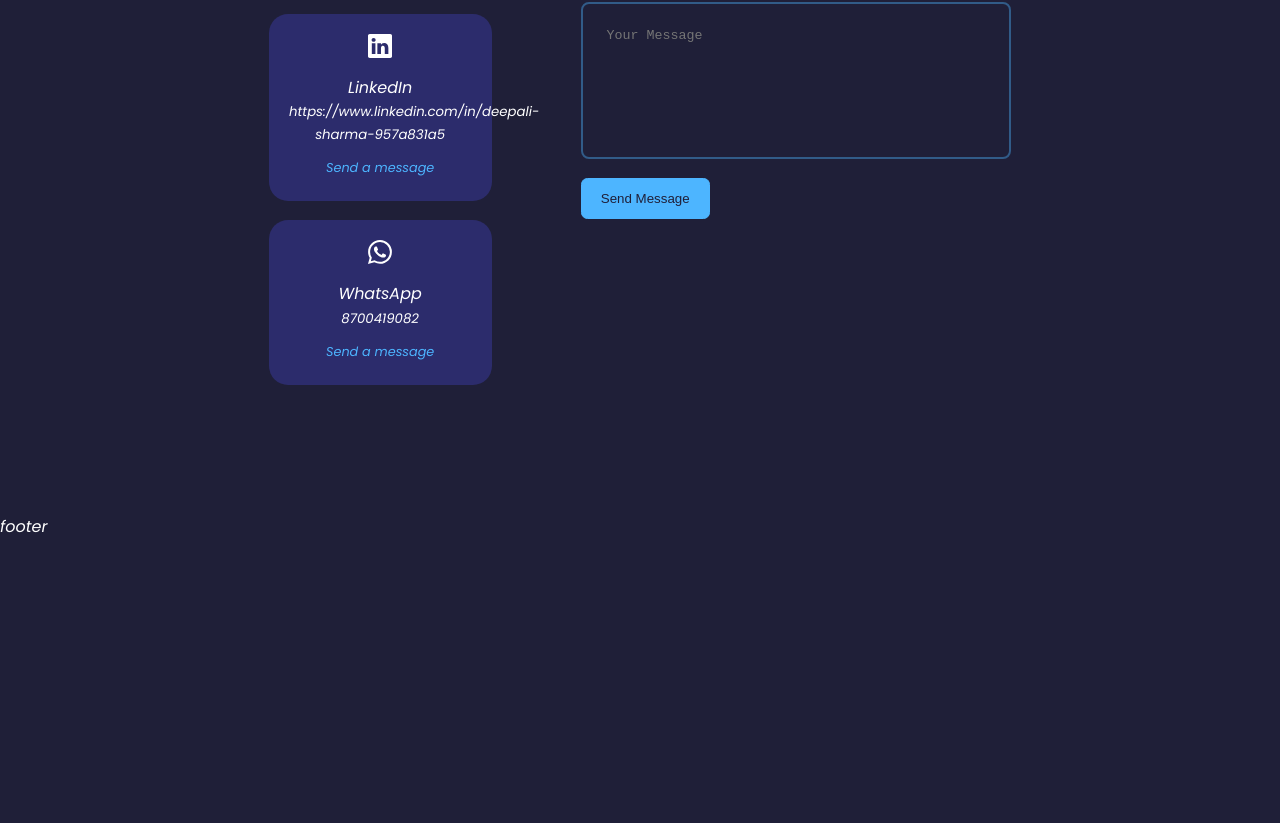
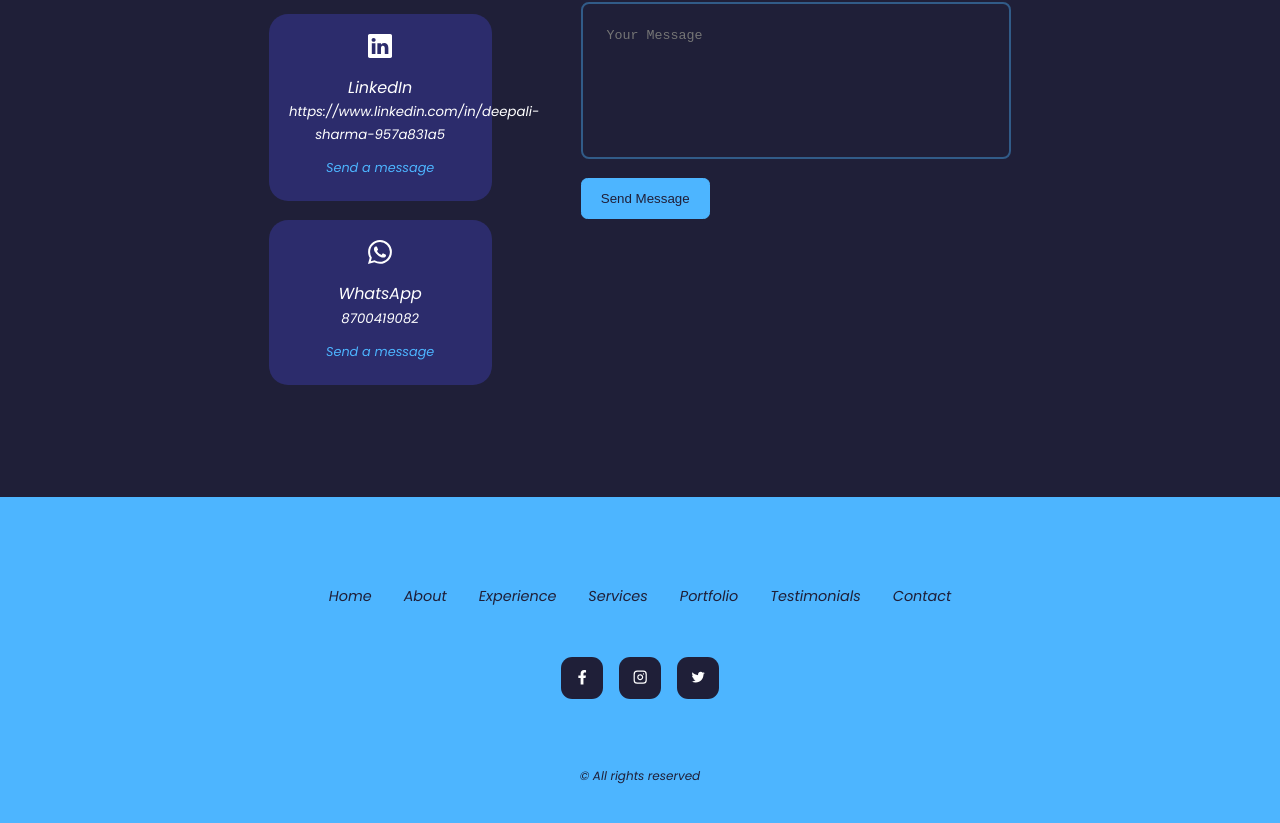
Before and after one commit to deepali-23/iTried, a React (Create React App) app in the folder iTried/creation/: page / in a window 1280 px wide. Shown: the part 5612-6435 px from the top of the page. Before the commit the page ends 6152 px from the top, so only its background shows below. Built offline with nearby package versions, Linux system fonts and the light colour scheme.

Commit message:
footer commit

```diff
--- a/iTried/creation/package.json
+++ b/iTried/creation/package.json
@@ -3,6 +3,7 @@
   "version": "0.1.0",
   "private": true,
   "dependencies": {
+    "@emailjs/browser": "^3.11.0",
     "@testing-library/jest-dom": "^5.16.5",
     "@testing-library/react": "^13.4.0",
     "@testing-library/user-event": "^13.5.0",
--- a/iTried/creation/src/components/contact/Contact.jsx
+++ b/iTried/creation/src/components/contact/Contact.jsx
@@ -1,11 +1,20 @@
-import React from "react";
+import React, { useRef } from "react";
 import "./contact.css";
 import { MdOutlineEmail } from "react-icons/md";
 import { RiMessengerLine } from "react-icons/ri";
 import { BsWhatsapp } from "react-icons/bs";
 import { BsLinkedin } from "react-icons/bs";
+import emailjs from "@emailjs/browser";
 
 function Contact() {
+  const form = useRef();
+
+  const sendEmail = (e) => {
+    e.preventDefault();
+
+    emailjs.sendForm("service_s54sk0p", "template_bxrfnh9", form.current, "XLWZHDQwsfkMfS2mW")
+    e.target.reset()
+  };
   return (
     <section id="contact">
       <h5>Get In Touch</h5>
@@ -21,7 +30,7 @@
             </a>
           </article>
           <article className="contact__option">
-            <BsLinkedin className="contact__option-icon"/>
+            <BsLinkedin className="contact__option-icon" />
             <h4>LinkedIn</h4>
             <h5>https://www.linkedin.com/in/deepali-sharma-957a831a5</h5>
             <a href="https://www.linkedin.com/in/deepali-sharma-957a831a5" target="_blank">
@@ -29,7 +38,7 @@
             </a>
           </article>
           <article className="contact__option">
-            <BsWhatsapp className="contact__option-icon"/>
+            <BsWhatsapp className="contact__option-icon" />
             <h4>WhatsApp</h4>
             <h5>8700419082</h5>
             <a href="https://web.whatsapp.com/send?phone+8700419082" target="_blank">
@@ -38,14 +47,13 @@
           </article>
         </div>
         {/* END OF CONTACT OPTIONS */}
-        <form action="">
-          <input type="text" name='name' placeholder="Your Full Name" required />
-          <input type="email" name='email' placeholder="Your Email" required />
-          <textarea name="message" rows="7" placeholder="Your Message" required>
-
-
-          </textarea>
-          <button type="submit" className="btn btn-primary">Send Message</button>
+        <form ref={form} onSubmit={sendEmail}>
+          <input type="text" name="name" placeholder="Your Full Name" required />
+          <input type="email" name="email" placeholder="Your Email" required />
+          <textarea name="message" rows="7" placeholder="Your Message" required></textarea>
+          <button type="submit" className="btn btn-primary">
+            Send Message
+          </button>
         </form>
       </div>
     </section>
--- a/iTried/creation/src/components/footer/Footer.jsx
+++ b/iTried/creation/src/components/footer/Footer.jsx
@@ -1,10 +1,52 @@
-import React from 'react'
-import "./footer.css"
+import React from "react";
+import "./footer.css";
+import { FaFacebookF } from "react-icons/fa";
+import { FiInstagram } from "react-icons/fi";
+import { IoLogoTwitter } from "react-icons/io";
 
 function Footer() {
   return (
-    <section id="footer">footer</section>
-  )
+    <footer>
+      <a href="#" className="footer__logo"></a>
+      <ul className="permalinks">
+        <li>
+          <a href="#">Home</a>
+        </li>
+        <li>
+          <a href="#about">About</a>
+        </li>
+        <li>
+          <a href="#experience">Experience</a>
+        </li>
+        <li>
+          <a href="#services">Services</a>
+        </li>
+        <li>
+          <a href="#portfolio">Portfolio</a>
+        </li>
+        <li>
+          <a href="#testimonials">Testimonials</a>
+        </li>
+        <li>
+          <a href="#contact">Contact</a>
+        </li>
+      </ul>
+      <div className="footer__socials">
+        <a href="https://facebook.com">
+          <FaFacebookF />
+        </a>
+        <a href="https://instagram.com">
+          <FiInstagram />
+        </a>
+        <a href="https://twitter.com">
+          <IoLogoTwitter />
+        </a>
+      </div>
+      <div className="footer__copyright">
+        <small>&copy; All rights reserved</small>
+      </div>
+    </footer>
+  );
 }
 
-export default Footer
+export default Footer;
--- a/iTried/creation/src/components/footer/footer.css
+++ b/iTried/creation/src/components/footer/footer.css
@@ -0,0 +1,48 @@
+footer {
+  background: var(--color-primary);
+  padding: 3rem 0;
+  text-align: center;
+  font-size: 0.9rem;
+  margin-top: 7rem;
+}
+footer a {
+  color: var(--color-bg);
+}
+.footer__logo {
+  font-size: 2rem;
+  font-weight: 500;
+  margin-bottom: 2rem;
+  display: inline-block;
+}
+.permalinks {
+  display: flex;
+  flex-wrap: wrap;
+  justify-content: center;
+  gap: 2rem;
+  margin: 0 auto 3rem;
+}
+.footer__socials {
+  display: flex;
+  justify-content: center;
+  gap: 1rem;
+  margin-bottom: 4rem;
+}
+.footer__socials a {
+  background: var(--color-bg);
+  color: var(--color-white);
+  padding: 0.8rem;
+  border-radius: 0.7rem;
+  display: flex;
+  border: 1px solid transparent;
+}
+
+.footer__socials a:hover {
+  background: transparent;
+  color:var(--color-bg);
+  border-color:var(--color-bg);
+
+}
+.footer__copyright{
+    margin-bottom:4rem;
+    color:var(--color-bg)
+}
```
Also changed, not shown: 1 other file (tests, documents, lock files or other folders).
